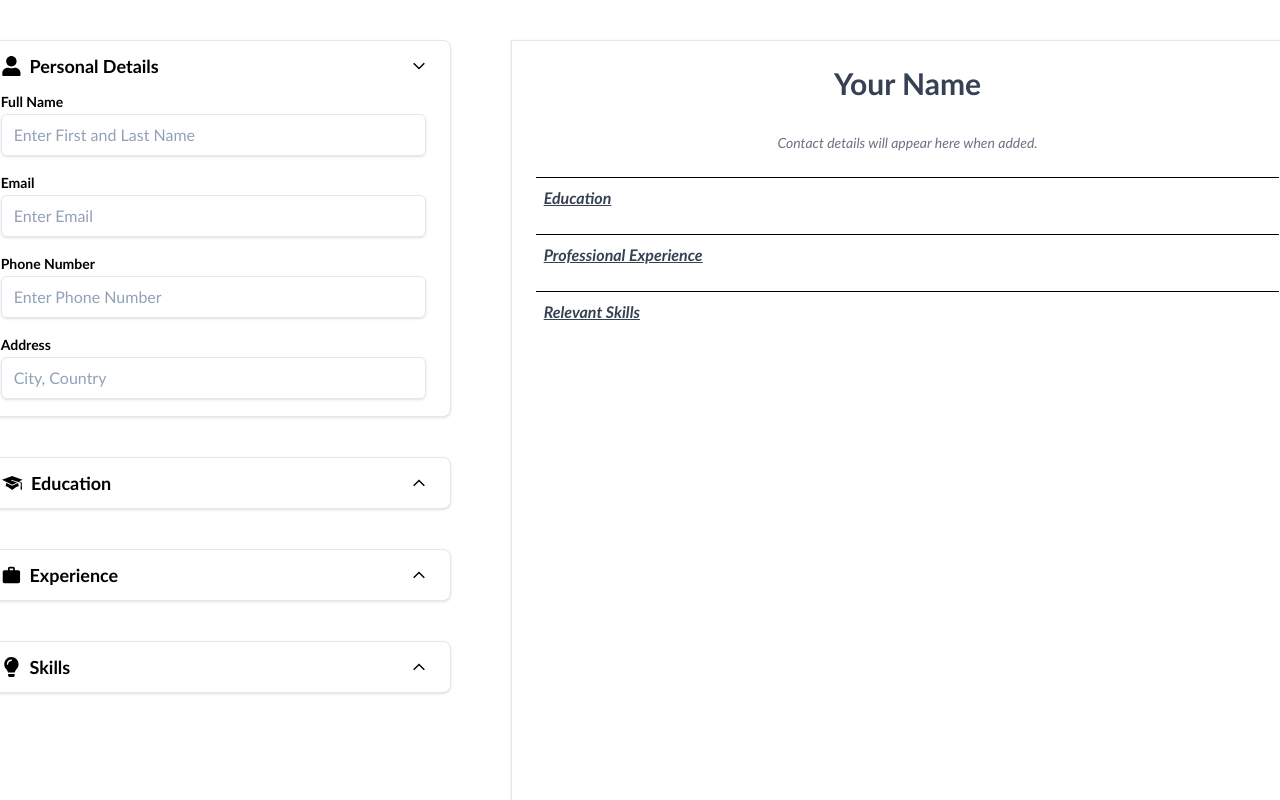
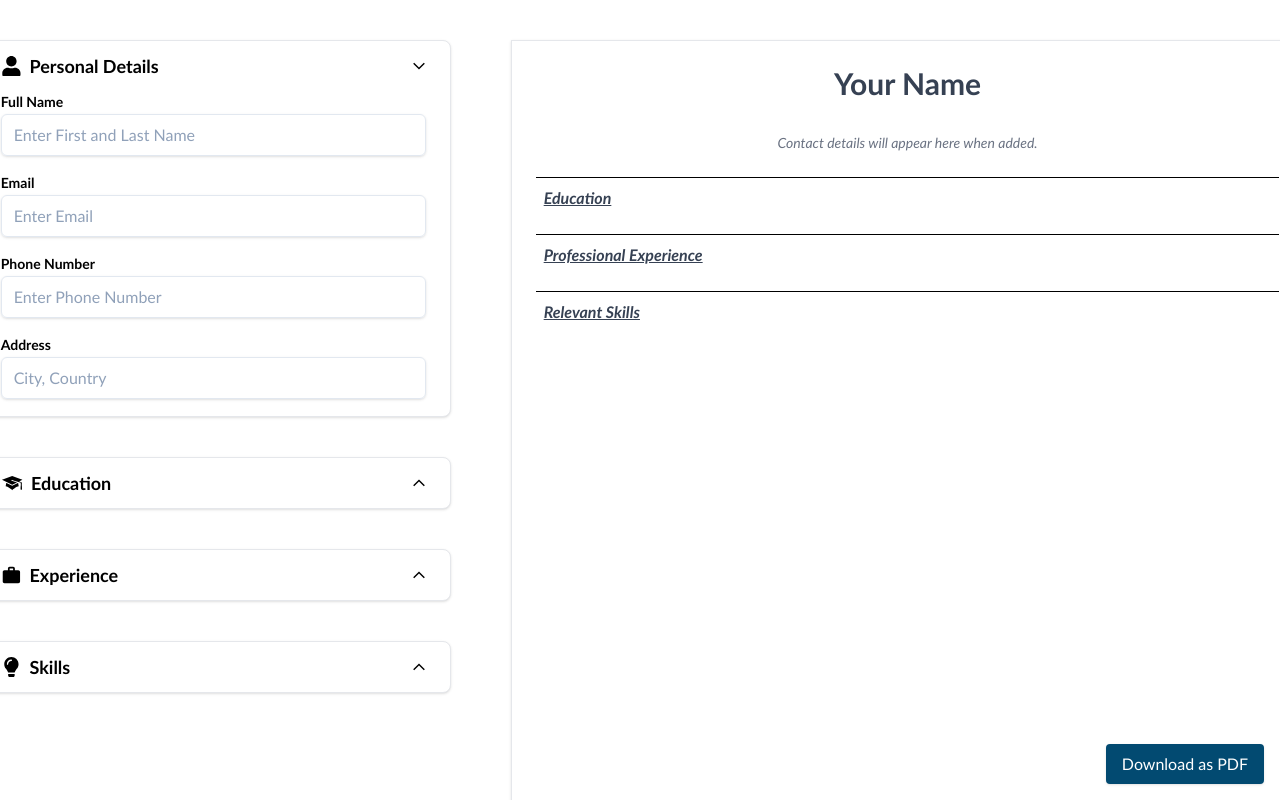
Before and after one commit to mvttn/build_a_resume, a React (Vite) app in the folder cv_react/: page / in a window 1280 px wide. Shown: the top 800 px of the page. Built offline with nearby package versions, Linux system fonts and the light colour scheme.

Commit message:
Implement download functionality

```diff
--- a/cv_react/package.json
+++ b/cv_react/package.json
@@ -11,6 +11,8 @@
   },
   "dependencies": {
     "@tailwindcss/vite": "^4.0.14",
+    "html2canvas": "^1.4.1",
+    "jspdf": "^3.0.1",
     "prop-types": "^15.8.1",
     "react": "^19.0.0",
     "react-dom": "^19.0.0",
--- a/cv_react/src/components/Education/Education.jsx
+++ b/cv_react/src/components/Education/Education.jsx
@@ -49,8 +49,8 @@ export default function Education({
           >
             {/* Left section: School & Degree */}
             <div className="flex w-full flex-col">
-              <p className="text-sm font-medium">{`${entry.school} - ${entry.degree}`}</p>
-              <p className="text-xs font-semibold text-gray-600">
+              <p className="text-sm ">{`${entry.school} - ${entry.degree}`}</p>
+              <p className="self-end text-xs text-gray-600">
                 {`${formatMonthYear(entry.startDate)} - ${formatMonthYear(entry.endDate)}`}
               </p>
             </div>
--- a/cv_react/src/components/Parent.jsx
+++ b/cv_react/src/components/Parent.jsx
@@ -1,4 +1,6 @@
-import { useState } from "react";
+import { useState, useRef } from "react";
+import { jsPDF } from "jspdf";
+import html2canvas from "html2canvas";
 import PersonalDetails from "./PersonalDetails/PersonalDetails";
 import Education from "./Education/Education";
 import Experience from "./Experience/Experience";
@@ -9,6 +11,7 @@ import ExperiencePreview from "./Experience/ExperiencePreview";
 import SkillsPreview from "./Skills/SkillsPreview";
 
 export default function Parent() {
+  const divRef = useRef(null);
   const [personalDetails, setPersonalDetails] = useState({
     fullName: "",
     email: "",
@@ -153,8 +156,67 @@ export default function Parent() {
     setIsEditingSkill(false);
   };
 
+  const handleDownloadPDF = async () => {
+    console.log("Downloading PDF...");
+
+    if (!divRef.current) {
+      console.error("No element found for divRef");
+      return;
+    }
+
+    try {
+      // Create a clone of the element to modify before rendering
+      const clone = divRef.current.cloneNode(true);
+      const tempDiv = document.createElement("div");
+      tempDiv.appendChild(clone);
+      document.body.appendChild(tempDiv);
+
+      // Replace problematic oklch colors with fallback colors
+      const elementsWithStyle = tempDiv.querySelectorAll("*");
+      elementsWithStyle.forEach((el) => {
+        const style = window.getComputedStyle(el);
+        // Apply fallback colors for any element that might use oklch
+        if (
+          style.color.includes("oklch") ||
+          style.backgroundColor.includes("oklch") ||
+          style.borderColor.includes("oklch")
+        ) {
+          // Replace with fallback colors
+          el.style.color = "#000000"; // Black fallback for text
+          if (style.backgroundColor.includes("oklch")) {
+            el.style.backgroundColor = "#ffffff"; // White fallback for backgrounds
+          }
+          if (style.borderColor.includes("oklch")) {
+            el.style.borderColor = "#cccccc"; // Gray fallback for borders
+          }
+        }
+      });
+
+      // Generate canvas from the modified clone
+      const canvas = await html2canvas(clone, {
+        scale: 2,
+        useCORS: true,
+        logging: true,
+        backgroundColor: "#ffffff",
+      });
+
+      // Remove the temporary element
+      document.body.removeChild(tempDiv);
+
+      const imgData = canvas.toDataURL("image/png");
+      const pdf = new jsPDF("p", "mm", "a4");
+      const pdfWidth = pdf.internal.pageSize.getWidth();
+      const pdfHeight = pdf.internal.pageSize.getHeight();
+
+      pdf.addImage(imgData, "PNG", 0, 0, pdfWidth, pdfHeight);
+      pdf.save("resume.pdf");
+    } catch (error) {
+      console.error("PDF Generation Error:", error);
+    }
+  };
+
   return (
-    <div className="flex">
+    <div className="relative flex">
       <div>
         <PersonalDetails
           formData={personalDetails}
@@ -191,7 +253,10 @@ export default function Parent() {
           onCancel={cancelSkillEdit}
         />
       </div>
-      <div className="m-10 ml-5 block min-h-[297mm] w-full max-w-sm min-w-[210mm] justify-evenly border border-gray-200 bg-white px-6 shadow-sm">
+      <div
+        ref={divRef}
+        className="m-10 ml-5 block min-h-[297mm] w-full max-w-sm min-w-[210mm] justify-evenly border border-gray-200 bg-white px-6 shadow-sm"
+      >
         <PersonalDetailsPreview formData={personalDetails} />
         <hr className="solid" />
         <h2 className="m-2 text-base font-semibold text-gray-700 italic underline">
@@ -221,6 +286,12 @@ export default function Parent() {
         </h2>
         <SkillsPreview skillsList={skills} />
       </div>
+      <button
+        onClick={handleDownloadPDF}
+        className="fixed bottom-0 right-0 m-4 rounded bg-sky-900 px-4 py-2 text-white shadow hover:bg-sky-700"
+      >
+        Download as PDF
+      </button>
     </div>
   );
 }
```
Also changed, not shown: 1 other file (tests, documents, lock files or other folders).
